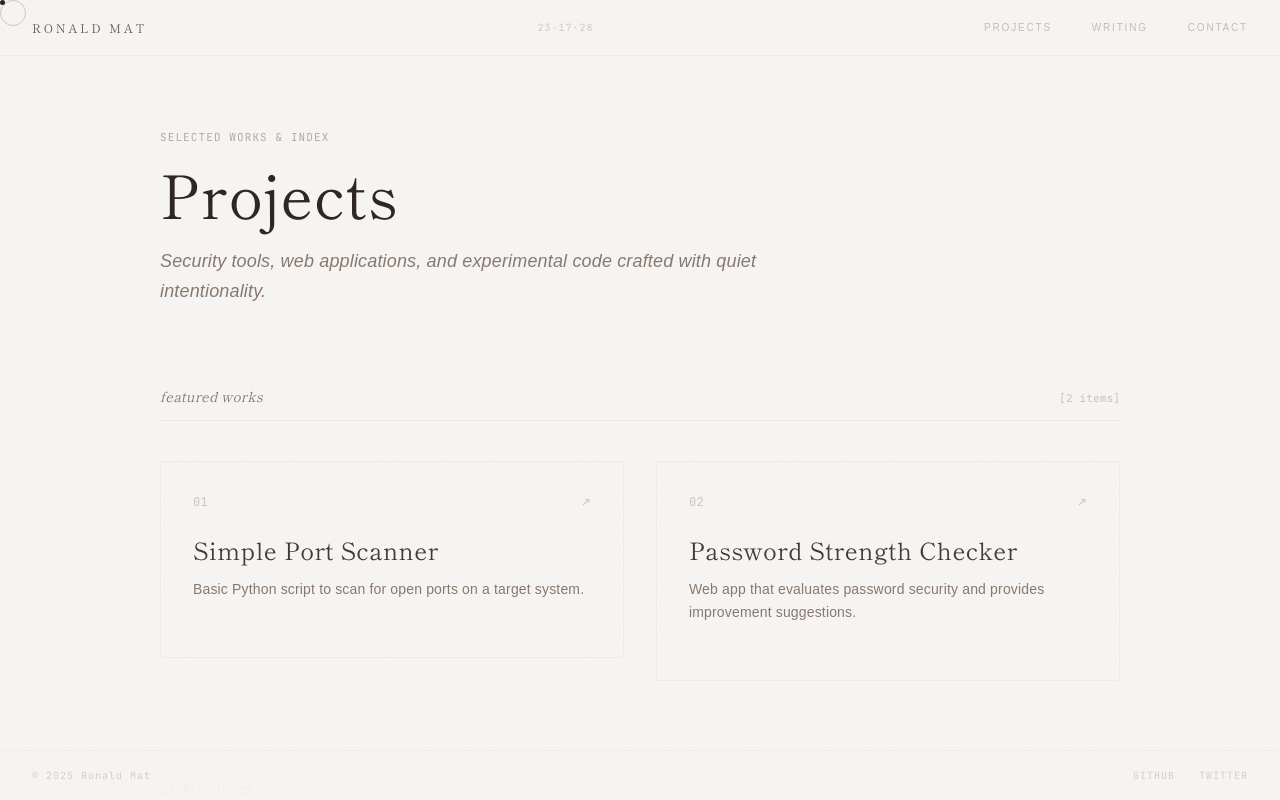
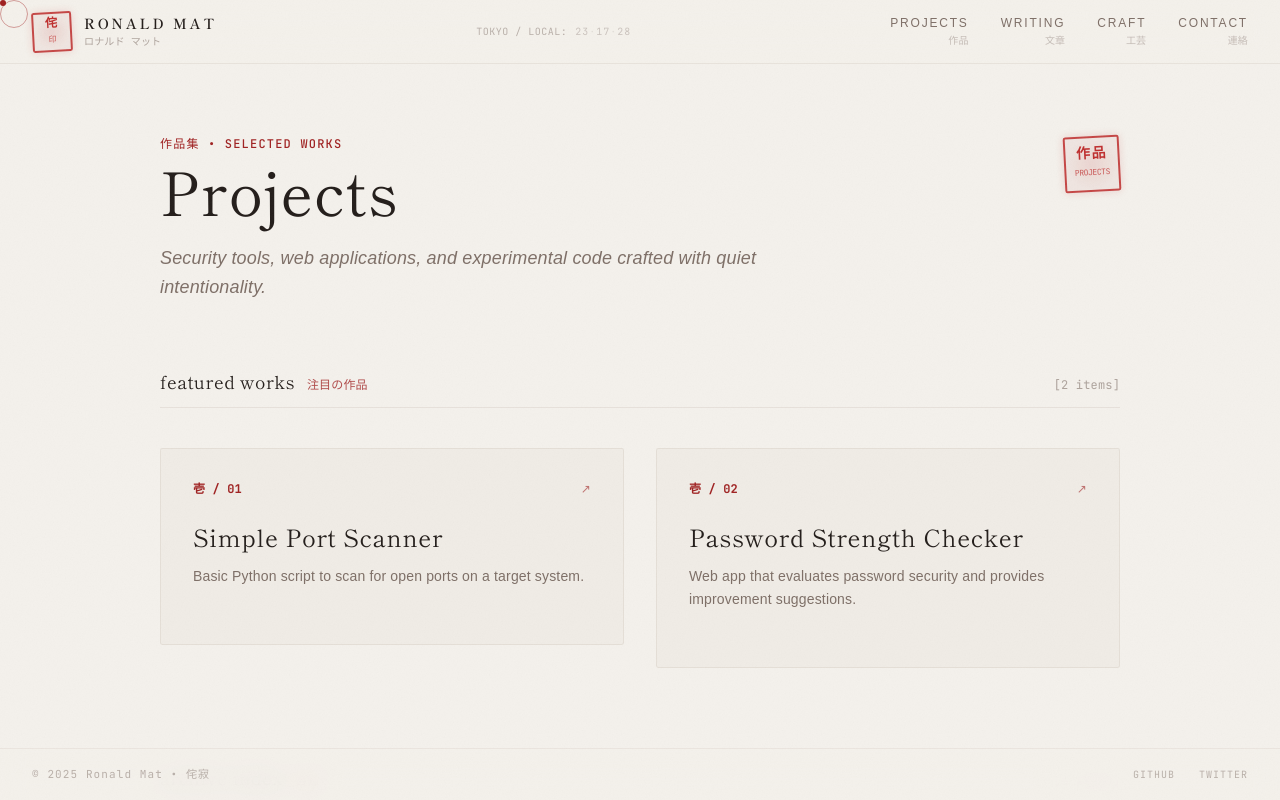
Before and after one commit to glitchbytez/ronald-mat, a Next.js app: page /projects in a window 1280 px wide. Shown: the top 800 px of the page. Built offline with nearby package versions, Linux system fonts and the light colour scheme; a web font is replaced by a local one.

Commit message:
feat(ui): overhaul UI with authentic Wabi-Sabi aesthetic (Kanji typography, Hanko stamps, Vermillion color system, Tategaki vertical text)

```diff
--- a/app/globals.css
+++ b/app/globals.css
@@ -4,34 +4,34 @@
 
 @layer base {
   :root {
-    /* ── Wabi-sabi Light Mode: aged parchment & warm ink ── */
-    --background:        35 18% 96%;
-    --foreground:        25 15% 15%;
+    /* ── Wabi-sabi Light: Aged Washi Paper, Charcoal Sumi Ink & Japanese Vermillion ── */
+    --background:        38 25% 94%;   /* #F5F2EA Aged Washi Paper */
+    --foreground:        20 15% 12%;   /* #211D1B Deep Sumi Ink */
 
-    --card:              35 14% 93%;
-    --card-foreground:   25 15% 15%;
+    --card:              38 20% 90%;   /* Pressed Mulberry Paper */
+    --card-foreground:   20 15% 12%;
 
-    --popover:           35 14% 93%;
-    --popover-foreground: 25 15% 15%;
+    --popover:           38 20% 90%;
+    --popover-foreground: 20 15% 12%;
 
-    --primary:           25 20% 20%;
-    --primary-foreground: 35 18% 96%;
+    --primary:           0 65% 38%;    /* 朱色 Syojoji Vermillion Red */
+    --primary-foreground: 38 25% 94%;
 
-    --secondary:         35 12% 89%;
-    --secondary-foreground: 25 15% 15%;
+    --secondary:         35 15% 85%;   /* Weathered Stone */
+    --secondary-foreground: 20 15% 12%;
 
-    --muted:             35 12% 89%;
-    --muted-foreground:  25 10% 48%;
+    --muted:             35 15% 85%;
+    --muted-foreground:  20 10% 45%;
 
-    --accent:            32 22% 85%;
-    --accent-foreground: 25 20% 20%;
+    --accent:            0 50% 90%;    /* Soft Sakura tint */
+    --accent-foreground: 0 65% 38%;
 
     --destructive:       0 72% 45%;
-    --destructive-foreground: 35 18% 96%;
+    --destructive-foreground: 38 25% 94%;
 
-    --border:            25 12% 82%;
-    --input:             25 12% 82%;
-    --ring:              25 20% 20%;
+    --border:            25 15% 80%;
+    --input:             25 15% 80%;
+    --ring:              0 65% 38%;
 
     --radius: 0.15rem;
 
@@ -41,34 +41,34 @@
   }
 
   .dark {
-    /* ── Wabi-sabi Dark Mode: sumi ink & mulberry paper ── */
-    --background:        25 8% 8%;
-    --foreground:        35 20% 88%;
+    /* ── Wabi-sabi Dark: Deep Charcoal Obsidian, Pine Ash & Vermillion Seal ── */
+    --background:        20 12% 7%;    /* #141110 Deep Charcoal Sumi */
+    --foreground:        38 20% 86%;   /* Weathered Parchment Text */
 
-    --card:              25 8% 11%;
-    --card-foreground:   35 20% 88%;
+    --card:              20 10% 11%;   /* Burnt Cedar Board */
+    --card-foreground:   38 20% 86%;
 
-    --popover:           25 8% 11%;
-    --popover-foreground: 35 20% 88%;
+    --popover:           20 10% 11%;
+    --popover-foreground: 38 20% 86%;
 
-    --primary:           35 20% 85%;
-    --primary-foreground: 25 8% 8%;
+    --primary:           0 75% 55%;    /* Japanese Seal Vermillion */
+    --primary-foreground: 20 12% 7%;
 
-    --secondary:         25 6% 15%;
-    --secondary-foreground: 35 20% 88%;
+    --secondary:         20 8% 16%;
+    --secondary-foreground: 38 20% 86%;
 
-    --muted:             25 6% 15%;
-    --muted-foreground:  35 10% 58%;
+    --muted:             20 8% 16%;
+    --muted-foreground:  38 10% 55%;
 
-    --accent:            25 10% 18%;
-    --accent-foreground: 35 20% 88%;
+    --accent:            0 30% 15%;
+    --accent-foreground: 0 75% 55%;
 
-    --destructive:       0 55% 35%;
-    --destructive-foreground: 35 20% 88%;
+    --destructive:       0 65% 45%;
+    --destructive-foreground: 38 20% 86%;
 
-    --border:            25 8% 18%;
-    --input:             25 8% 18%;
-    --ring:              35 15% 70%;
+    --border:            20 10% 18%;
+    --input:             20 10% 18%;
+    --ring:              0 75% 55%;
   }
 }
 
@@ -81,8 +81,8 @@
   html.dark { color-scheme: dark; }
 
   /* Prevent FOUC */
-  html:not(.dark) { background-color: hsl(35 18% 96%); color: hsl(25 15% 15%); }
-  html.dark { background-color: hsl(25 8% 8%); color: hsl(35 20% 88%); }
+  html:not(.dark) { background-color: hsl(38 25% 94%); color: hsl(20 15% 12%); }
+  html.dark { background-color: hsl(20 12% 7%); color: hsl(38 20% 86%); }
 
   body {
     font-family: var(--font-sans);
@@ -92,13 +92,13 @@
     @apply bg-background text-foreground;
   }
 
-  /* ── Custom ink cursor (pointer devices only) ── */
+  /* ── Custom ink cursor ── */
   @media (hover: hover) and (pointer: fine) {
     body { cursor: none; }
     a, button, [role="button"] { cursor: none; }
   }
 
-  /* Washi paper grain texture overlay */
+  /* Authentic Washi paper texture overlay */
   body::before {
     content: '';
     position: fixed;
@@ -108,25 +108,25 @@
     background-image: url('/grain.svg');
     background-repeat: repeat;
     background-size: 200px 200px;
-    opacity: 0.028;
+    opacity: 0.04;
   }
-  html.dark body::before { opacity: 0.048; }
+  html.dark body::before { opacity: 0.06; }
 
   h1, h2, h3, h4, h5, h6 {
     font-family: var(--font-display);
     font-weight: 400;
-    letter-spacing: 0.02em;
+    letter-spacing: 0.03em;
   }
 
   a { font-weight: 400; }
 
   ::selection {
-    background-color: hsl(32 22% 85% / 0.5);
-    color: hsl(25 15% 15%);
+    background-color: hsl(0 65% 38% / 0.25);
+    color: inherit;
   }
   html.dark ::selection {
-    background-color: hsl(25 10% 28% / 0.7);
-    color: hsl(35 20% 88%);
+    background-color: hsl(0 75% 55% / 0.35);
+    color: inherit;
   }
 }
 
@@ -139,35 +139,25 @@
   to   { opacity: 1; }
 }
 
-/* Character reveal — ink bleeding into paper */
 @keyframes char-bleed {
-  0%   { opacity: 0; filter: blur(4px); transform: translateY(4px); }
+  0%   { opacity: 0; filter: blur(5px); transform: translateY(4px); }
   60%  { opacity: 1; filter: blur(0px); transform: translateY(-1px); }
   100% { opacity: 1; filter: blur(0px); transform: translateY(0); }
 }
 
-/* Thin rule draws in like a brushstroke */
 @keyframes line-draw {
   from { width: 0; opacity: 0; }
-  to   { width: 6rem; opacity: 1; }
+  to   { width: 8rem; opacity: 1; }
 }
 
-/* Horizontal ticker scroll */
 @keyframes ticker-scroll {
   from { transform: translateX(0); }
   to   { transform: translateX(-50%); }
 }
 
-/* Soft pulse for "live" indicator */
 @keyframes soft-pulse {
-  0%, 100% { opacity: 0.5; transform: scale(1); }
+  0%, 100% { opacity: 0.4; transform: scale(1); }
   50%       { opacity: 1;   transform: scale(1.3); }
-}
-
-/* Scroll-reveal: translate up + fade */
-@keyframes scroll-reveal {
-  from { opacity: 0; transform: translateY(18px); }
-  to   { opacity: 1; transform: translateY(0); }
 }
 
 /* ════════════════════════════════════════════
@@ -175,7 +165,6 @@
    ════════════════════════════════════════════ */
 
 @layer utilities {
-  /* Base page fade */
   .animate-wabi-in {
     animation: wabi-appear 1.2s ease-in forwards;
   }
@@ -184,31 +173,26 @@
     animation: wabi-appear 1.6s ease-in 0.5s forwards;
   }
 
-  /* Character-by-character reveal */
   .char-unit {
     display: inline-block;
     opacity: 0;
     animation: char-bleed 0.6s cubic-bezier(0.25, 0.46, 0.45, 0.94) forwards;
   }
 
-  /* Brushstroke rule */
   .line-draw {
     width: 0;
     opacity: 0;
     animation: line-draw 1s cubic-bezier(0.19, 1, 0.22, 1) 2.4s forwards;
   }
 
-  /* Skills ticker */
   .ticker-track {
     animation: ticker-scroll 40s linear infinite;
   }
 
-  /* Status live dot */
   .pulse-dot {
     animation: soft-pulse 2.4s ease-in-out infinite;
   }
 
-  /* Scroll-triggered reveal (toggled via JS IntersectionObserver) */
   .reveal-hidden {
     opacity: 0;
     transform: translateY(18px);
@@ -219,7 +203,6 @@
     transform: translateY(0);
   }
 
-  /* Tilt card 3D container */
   .tilt-root {
     transform-style: preserve-3d;
     will-change: transform;
@@ -235,34 +218,31 @@
 .ink-cursor-dot {
   position: fixed;
   top: 0; left: 0;
-  width: 5px; height: 5px;
+  width: 6px; height: 6px;
   border-radius: 50%;
-  background-color: hsl(var(--foreground));
+  background-color: hsl(var(--primary));
   pointer-events: none;
   z-index: 99999;
   will-change: transform;
-  mix-blend-mode: multiply;
 }
-.dark .ink-cursor-dot { mix-blend-mode: screen; }
 
 .ink-cursor-ring {
   position: fixed;
   top: 0; left: 0;
-  width: 26px; height: 26px;
+  width: 28px; height: 28px;
   border-radius: 50%;
-  border: 1px solid hsl(var(--foreground) / 0.2);
+  border: 1px solid hsl(var(--primary) / 0.4);
   pointer-events: none;
   z-index: 99998;
   will-change: transform;
   transition: width 0.3s ease, height 0.3s ease, border-color 0.3s ease;
 }
 .ink-cursor-ring.is-hovering {
-  width: 40px; height: 40px;
-  border-color: hsl(var(--foreground) / 0.4);
-  margin: -7px 0 0 -7px; /* compensate size change so it stays centred */
+  width: 44px; height: 44px;
+  border-color: hsl(var(--primary));
+  margin: -8px 0 0 -8px;
 }
 
-/* ── Reduced motion: strip all animations ── */
 @media (prefers-reduced-motion: reduce) {
   .char-unit,
   .animate-wabi-in,
--- a/app/layout.tsx
+++ b/app/layout.tsx
@@ -5,6 +5,7 @@ import { IM_Fell_English, Shippori_Mincho, JetBrains_Mono } from "next/font/goog
 import { ThemeProvider } from "@/components/theme-provider"
 import { InkCursor }  from "@/components/ink-cursor"
 import { LiveClock }  from "@/components/live-clock"
+import { HankoStamp } from "@/components/hanko-stamp"
 import "./globals.css"
 
 const imFellEnglish = IM_Fell_English({
@@ -29,17 +30,12 @@ const jetbrainsMono = JetBrains_Mono({
 })
 
 export const metadata: Metadata = {
-  title: "Ronald Mat",
-  description: "Junior software developer passionate about cybersecurity and networking",
+  title: "Ronald Mat — ロナルド マット",
+  description: "Junior software developer & UI engineer passionate about cybersecurity, wabi-sabi design systems, and network security",
   icons: {
     icon: [
       { url: "/favicon.ico" },
       { url: "/favicon.svg", type: "image/svg+xml" },
-      { url: "/icons/favicon-16x16.png", sizes: "16x16", type: "image/png" },
-      { url: "/icons/favicon-32x32.png", sizes: "32x32", type: "image/png" },
-    ],
-    apple: [
-      { url: "/icons/apple-touch-icon.png", sizes: "180x180", type: "image/png" },
     ],
   },
 }
@@ -88,51 +84,71 @@ export default function RootLayout({
           disableTransitionOnChange={false}
           storageKey="theme"
         >
-          {/* Physics-based ink cursor */}
           <InkCursor />
 
-          {/* ── Global Header ── */}
-          <header className="fixed top-0 left-0 right-0 h-14 px-8 flex items-center justify-between z-50 bg-background/95 border-b border-border/30">
-            {/* Logo */}
+          {/* ── Authentic Wabi-Sabi Header ── */}
+          <header className="fixed top-0 left-0 right-0 h-16 px-8 flex items-center justify-between z-50 bg-background/90 backdrop-blur-md border-b border-border/40">
+            {/* Brand Logo with Hanko Seal & Kanji */}
             <Link
               href="/"
-              className="font-display font-normal text-xs tracking-[0.22em] uppercase opacity-75 hover:opacity-100 transition-opacity duration-500"
+              className="flex items-center gap-3 group"
             >
-              <span className="hidden sm:inline">Ronald Mat</span>
-              <span className="sm:hidden">RM</span>
+              <HankoStamp kanji="侘" subtext="印" size="sm" />
+              <div className="flex flex-col">
+                <span className="font-display text-sm tracking-[0.2em] uppercase font-semibold text-foreground group-hover:text-primary transition-colors">
+                  Ronald Mat
+                </span>
+                <span className="font-mono text-[10px] text-muted-foreground opacity-60">
+                  ロナルド マット
+                </span>
+              </div>
             </Link>
 
-            {/* Live clock — signals the site is alive */}
-            <LiveClock />
+            {/* Live Local Clock */}
+            <div className="hidden md:flex items-center gap-2">
+              <span className="font-mono text-[10px] uppercase text-muted-foreground opacity-50 tracking-wider">
+                TOKYO / LOCAL:
+              </span>
+              <LiveClock />
+            </div>
 
-            {/* Nav */}
-            <nav className="flex gap-10">
-              {(["Projects", "Writing", "Contact"] as const).map((label) => (
+            {/* Navigation with Japanese Calligraphy Subtitles */}
+            <nav className="flex gap-8">
+              {[
+                { label: "Projects", kanji: "作品", href: "/projects" },
+                { label: "Writing",  kanji: "文章", href: "/writing" },
+                { label: "Craft",    kanji: "工芸", href: "/craft" },
+                { label: "Contact",  kanji: "連絡", href: "mailto:ronald@mat.dev" },
+              ].map(({ label, kanji, href }) => (
                 <Link
                   key={label}
-                  href={
-                    label === "Contact"
-                      ? "mailto:ronald@mat.dev"
-                      : `/${label.toLowerCase()}`
-                  }
-                  className="font-sans text-[10px] tracking-[0.18em] uppercase text-muted-foreground opacity-45 hover:opacity-90 transition-opacity duration-500"
+                  href={href}
+                  className="flex flex-col items-end group"
                 >
-                  {label}
+                  <span className="font-sans text-xs tracking-[0.15em] uppercase text-muted-foreground group-hover:text-primary transition-colors">
+                    {label}
+                  </span>
+                  <span className="font-display text-[10px] text-muted-foreground opacity-40 group-hover:opacity-90 transition-opacity">
+                    {kanji}
+                  </span>
                 </Link>
               ))}
             </nav>
           </header>
 
           {/* Main content */}
-          <div className="flex-1 flex flex-col pt-24 pb-24 animate-wabi-in">
+          <div className="flex-1 flex flex-col pt-28 pb-24 animate-wabi-in">
             {children}
           </div>
 
-          {/* ── Global Footer — barely there ── */}
-          <footer className="fixed bottom-0 left-0 right-0 py-4 px-8 flex justify-between items-center z-50 bg-background/95 border-t border-border/20">
-            <span className="font-mono text-[10px] text-muted-foreground opacity-30 tracking-widest">
-              &copy; 2025 Ronald Mat
-            </span>
+          {/* ── Authentic Wabi-Sabi Footer ── */}
+          <footer className="fixed bottom-0 left-0 right-0 py-4 px-8 flex justify-between items-center z-50 bg-background/90 backdrop-blur-md border-t border-border/30">
+            <div className="flex items-center gap-3">
+              <span className="font-mono text-[11px] text-muted-foreground opacity-50 tracking-widest">
+                &copy; 2025 Ronald Mat • 侘寂
+              </span>
+            </div>
+
             <div className="flex gap-6">
               {[
                 { label: "GitHub",  href: "https://github.com" },
@@ -141,7 +157,7 @@ export default function RootLayout({
                 <Link
                   key={label}
                   href={href}
-                  className="font-mono text-[10px] tracking-widest uppercase text-muted-foreground opacity-30 hover:opacity-70 transition-opacity duration-500"
+                  className="font-mono text-[10px] tracking-widest uppercase text-muted-foreground opacity-50 hover:text-primary transition-colors"
                 >
                   {label}
                 </Link>
--- a/app/projects/page.tsx
+++ b/app/projects/page.tsx
@@ -2,6 +2,7 @@ import Link from "next/link"
 import projectsData from "@/data/projects.json"
 import { ScrollFade } from "@/components/scroll-fade"
 import { TiltCard } from "@/components/tilt-card"
+import { HankoStamp } from "@/components/hanko-stamp"
 
 export default function ProjectsPage() {
   const featuredProjects = projectsData.projects.filter((project) => project.featured)
@@ -10,13 +11,18 @@ export default function ProjectsPage() {
   return (
     <main className="flex flex-col px-8 max-w-5xl mx-auto w-full">
       {/* Header */}
-      <ScrollFade className="mb-20 pt-8">
-        <span className="font-mono text-[11px] tracking-widest text-muted-foreground uppercase mb-4 block opacity-60">
-          Selected Works & Index
-        </span>
-        <h1 className="font-display text-5xl md:text-6xl font-normal tracking-wide mb-6">
-          Projects
-        </h1>
+      <ScrollFade className="mb-16 pt-6">
+        <div className="flex justify-between items-start mb-6">
+          <div>
+            <span className="font-mono text-xs tracking-widest text-primary uppercase mb-2 block font-medium">
+              作品集 • Selected Works
+            </span>
+            <h1 className="font-display text-5xl md:text-6xl font-normal tracking-wide">
+              Projects
+            </h1>
+          </div>
+          <HankoStamp kanji="作品" subtext="Projects" size="md" />
+        </div>
         <p className="font-sans italic text-muted-foreground text-lg max-w-2xl font-light leading-relaxed">
           Security tools, web applications, and experimental code crafted with quiet intentionality.
         </p>
@@ -27,9 +33,12 @@ export default function ProjectsPage() {
         {featuredProjects.length > 0 && (
           <section>
             <ScrollFade>
-              <div className="flex justify-between items-baseline border-b border-border/30 pb-3 mb-10">
-                <h2 className="font-display text-sm italic opacity-60">featured works</h2>
-                <span className="font-mono text-[11px] text-muted-foreground opacity-40">
+              <div className="flex justify-between items-baseline border-b border-border/40 pb-3 mb-10">
+                <div className="flex items-baseline gap-3">
+                  <h2 className="font-display text-lg font-normal">featured works</h2>
+                  <span className="font-display text-xs text-primary opacity-80">注目の作品</span>
+                </div>
+                <span className="font-mono text-xs text-muted-foreground opacity-60">
                   [{featuredProjects.length} items]
                 </span>
               </div>
@@ -44,17 +53,17 @@ export default function ProjectsPage() {
                     rel="noopener noreferrer"
                     className="block group"
                   >
-                    <TiltCard className="p-8 h-full flex flex-col justify-between border border-border/30 hover:border-border/60 transition-colors duration-500 rounded-sm">
+                    <TiltCard className="p-8 h-full flex flex-col justify-between border border-border/40 hover:border-primary/60 transition-colors duration-500 rounded-sm bg-card/50">
                       <div>
                         <div className="flex justify-between items-start mb-6">
-                          <span className="font-mono text-xs text-muted-foreground opacity-40">
-                            0{idx + 1}
+                          <span className="font-mono text-xs text-primary font-bold">
+                            壱 / 0{idx + 1}
                           </span>
-                          <span className="font-mono text-xs text-muted-foreground opacity-40 group-hover:opacity-100 transition-opacity">
+                          <span className="font-mono text-xs text-primary opacity-60 group-hover:opacity-100 transition-opacity">
                             ↗
                           </span>
                         </div>
-                        <h3 className="font-display font-normal text-2xl mb-3 opacity-90 group-hover:italic group-hover:opacity-100 transition-all duration-300">
+                        <h3 className="font-display font-normal text-2xl mb-3 text-foreground group-hover:text-primary transition-colors">
                           {project.name}
                         </h3>
                         <p className="font-sans text-sm text-muted-foreground font-light leading-relaxed mb-6">
@@ -63,11 +72,11 @@ export default function ProjectsPage() {
                       </div>
 
                       {project.tags && (
-                        <div className="flex flex-wrap gap-2 pt-4 border-t border-border/15">
+                        <div className="flex flex-wrap gap-2 pt-4 border-t border-border/20">
                           {project.tags.map((tag) => (
                             <span
                               key={tag}
-                              className="font-mono text-[10px] px-2 py-0.5 border border-border/25 rounded-full text-muted-foreground/70"
+                              className="font-mono text-[10px] px-2 py-0.5 border border-primary/30 rounded-full text-primary/80 bg-primary/5"
                             >
                               {tag}
                             </span>
@@ -85,15 +94,18 @@ export default function ProjectsPage() {
         {/* Archive List */}
         <section>
           <ScrollFade>
-            <div className="flex justify-between items-baseline border-b border-border/30 pb-3 mb-8">
-              <h2 className="font-display text-sm italic opacity-60">archive index</h2>
-              <span className="font-mono text-[11px] text-muted-foreground opacity-40">
+            <div className="flex justify-between items-baseline border-b border-border/40 pb-3 mb-8">
+              <div className="flex items-baseline gap-3">
+                <h2 className="font-display text-lg font-normal">archive index</h2>
+                <span className="font-display text-xs text-primary opacity-80">目録</span>
+              </div>
+              <span className="font-mono text-xs text-muted-foreground opacity-60">
                 [{otherProjects.length} items]
               </span>
             </div>
           </ScrollFade>
 
-          <div className="divide-y divide-border/20">
+          <div className="divide-y divide-border/25">
             {otherProjects.map((project, idx) => (
               <ScrollFade key={project.id} delay={idx * 50}>
                 <Link
@@ -103,14 +115,14 @@ export default function ProjectsPage() {
                   className="group flex flex-col sm:flex-row sm:items-baseline justify-between gap-4 py-6 hover:px-3 transition-all duration-300 border-b border-border/20"
                 >
                   <div className="flex items-baseline gap-4">
-                    <span className="font-mono text-xs text-muted-foreground opacity-30 shrink-0">
+                    <span className="font-mono text-xs text-muted-foreground opacity-50 shrink-0">
                       {idx + 1 < 10 ? `0${idx + 1}` : idx + 1}
                     </span>
-                    <h3 className="font-display font-normal text-xl opacity-80 group-hover:italic group-hover:opacity-100 transition-all duration-300">
+                    <h3 className="font-display font-normal text-xl text-foreground/90 group-hover:text-primary transition-colors">
                       {project.name}
                     </h3>
                   </div>
-                  <p className="font-sans text-sm text-muted-foreground font-light opacity-70 max-w-md line-clamp-1 sm:text-right">
+                  <p className="font-sans text-sm text-muted-foreground font-light opacity-75 max-w-md line-clamp-1 sm:text-right">
                     {project.description}
                   </p>
                 </Link>
--- /dev/null
+++ b/components/hanko-stamp.tsx
@@ -0,0 +1,48 @@
+"use client"
+
+interface HankoStampProps {
+  kanji?: string
+  subtext?: string
+  className?: string
+  size?: "sm" | "md" | "lg"
+}
+
+/**
+ * HankoStamp — Traditional Japanese red ink seal (判子 / ハンコ)
+ * Used as a signature badge for handcrafted work.
+ */
+export function HankoStamp({
+  kanji = "侘寂",
+  subtext = "印",
+  className = "",
+  size = "md",
+}: HankoStampProps) {
+  const dimensions = {
+    sm: "w-10 h-10 text-xs",
+    md: "w-14 h-14 text-sm",
+    lg: "w-20 h-20 text-base",
+  }[size]
+
+  return (
+    <div
+      className={`relative inline-flex flex-col items-center justify-center border-2 border-red-700/80 dark:border-red-600/90 text-red-700 dark:text-red-500 font-serif rounded-sm p-1 shadow-sm select-none transform -rotate-3 hover:rotate-0 transition-transform duration-300 ${dimensions} ${className}`}
+      style={{
+        boxShadow: "0 0 8px rgba(185, 28, 28, 0.15)",
+        backgroundImage:
+          "radial-gradient(circle, rgba(185,28,28,0.08) 0%, transparent 70%)",
+      }}
+      title="Traditional Hanko Seal"
+    >
+      <span className="font-bold tracking-widest leading-none opacity-90">
+        {kanji}
+      </span>
+      {subtext && (
+        <span className="text-[8px] font-mono uppercase tracking-tighter opacity-70 mt-0.5">
+          {subtext}
+        </span>
+      )}
+      {/* Weathered seal texture overlay */}
+      <span className="absolute inset-0 bg-red-800/5 mix-blend-overlay pointer-events-none" />
+    </div>
+  )
+}
```
Also changed, not shown: app/page.tsx (+95 -52 lines), components/tategaki-banner.tsx (added, +33 -0 lines).
